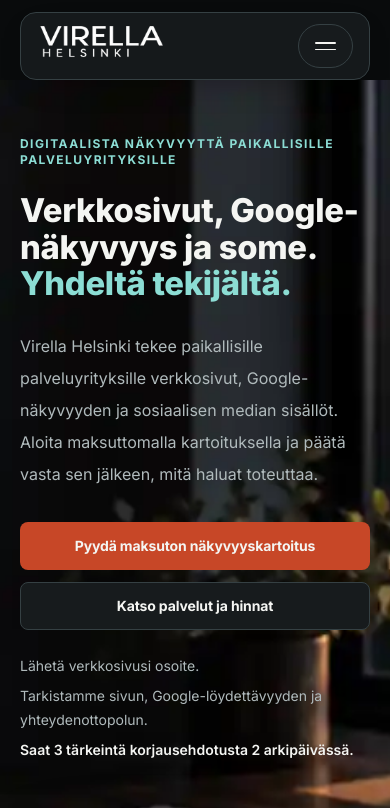
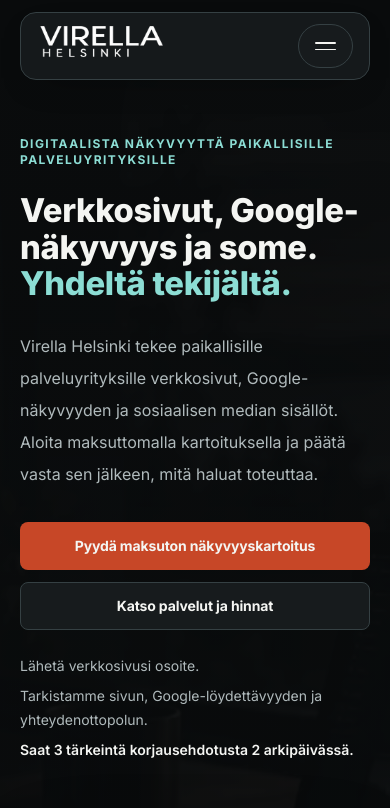
Before and after one commit to Jambovisuaalit/virella-helsinki-web, a Next.js app: page / in a window 390 px wide. Shown: the top 808 px of the page. Built offline with nearby package versions, Linux system fonts and the light colour scheme.

Commit message:
style: darken image using responsive mobile-safe hero veils

```diff
--- a/app/globals.css
+++ b/app/globals.css
@@ -583,3 +583,29 @@ a {
     transform: none;
   }
 }
+
+/* Photographic landing hero — the image is decorative, the accessible copy
+   remains real HTML. The veil protects text contrast on narrow screens. */
+.virella-photographic-hero {
+  background: #090b0c;
+}
+.virella-hero-photo {
+  object-position: center 56%;
+  filter: saturate(.72) brightness(.78);
+}
+.virella-hero-veil {
+  background:
+    linear-gradient(0deg, rgba(9, 11, 12, .9) 0%, rgba(9, 11, 12, .18) 42%, rgba(9, 11, 12, .44) 100%),
+    linear-gradient(90deg, rgba(9, 11, 12, .95) 0%, rgba(9, 11, 12, .87) 42%, rgba(9, 11, 12, .48) 72%, rgba(9, 11, 12, .34) 100%);
+}
+@media (max-width: 1023px) {
+  .virella-hero-photo {
+    object-position: 69% center;
+    filter: saturate(.65) brightness(.68);
+  }
+  .virella-hero-veil {
+    background:
+      linear-gradient(180deg, rgba(9, 11, 12, .95) 0%, rgba(9, 11, 12, .83) 38%, rgba(9, 11, 12, .85) 74%, rgba(9, 11, 12, .96) 100%),
+      linear-gradient(90deg, rgba(9, 11, 12, .79) 0%, rgba(9, 11, 12, .52) 100%);
+  }
+}
```
